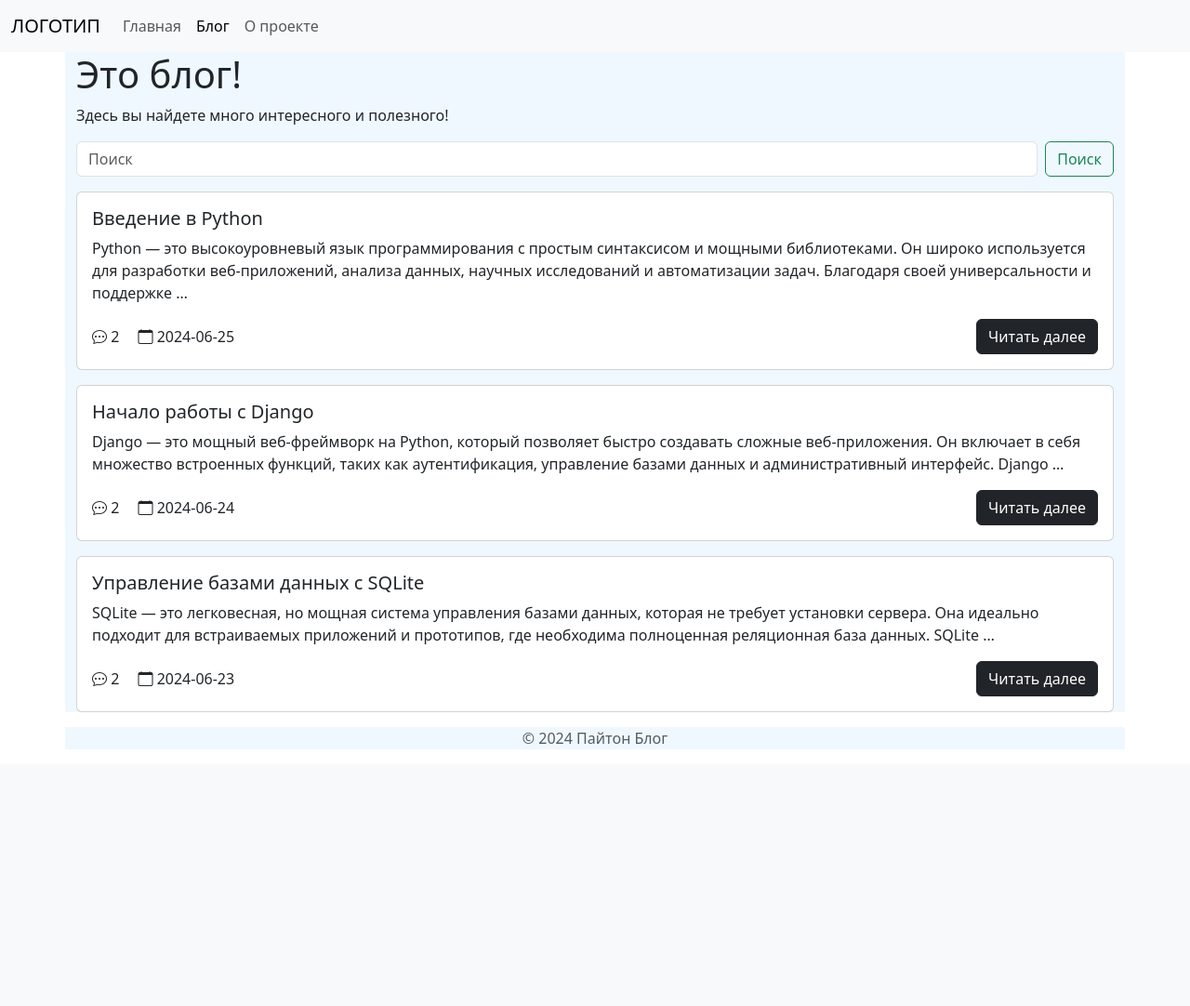
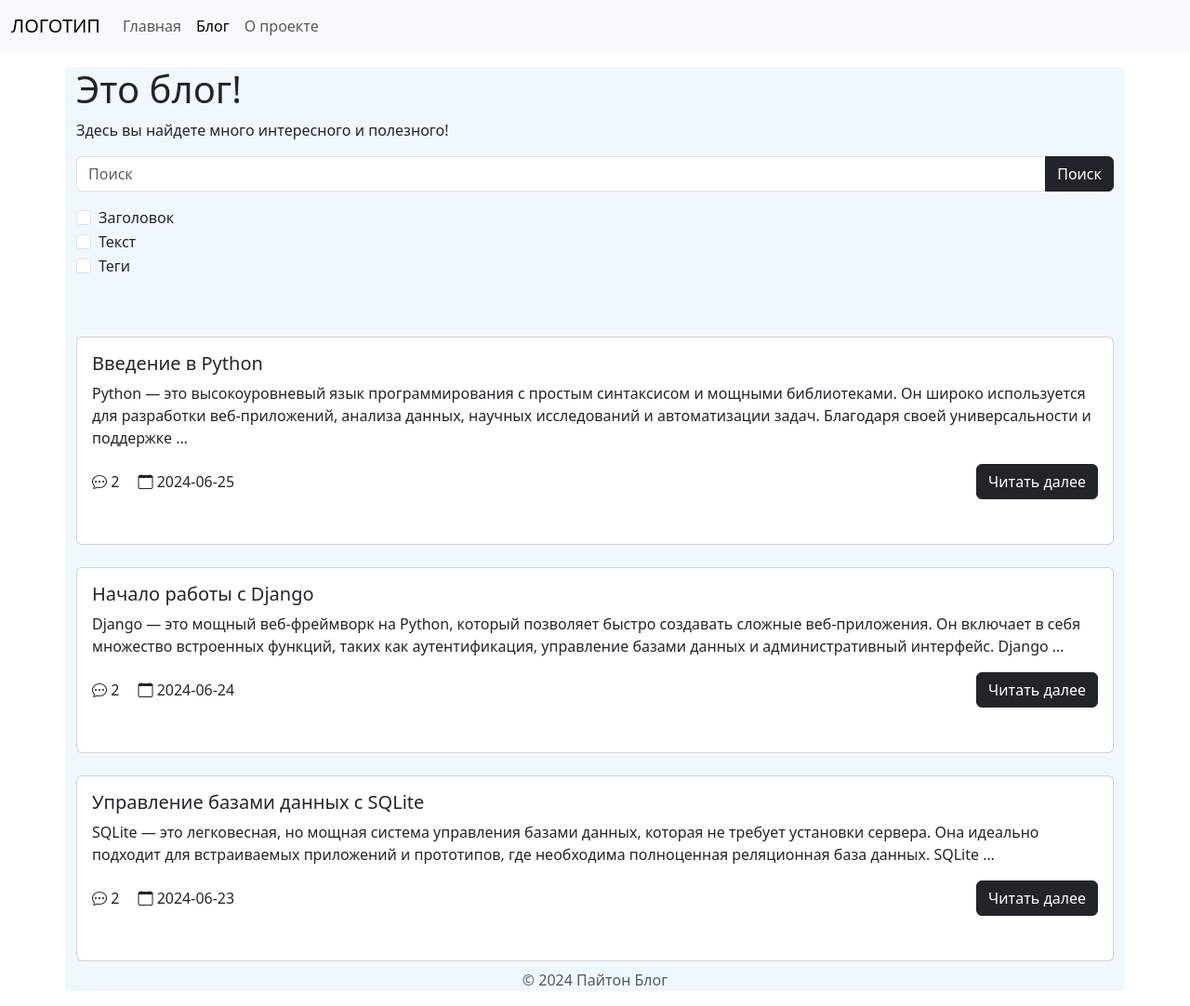
Before and after one commit to Vitaliy-2/django, a Django app: page /blog/ in a window 1280 px wide. Shown: the whole page at 93% size. Before the commit the page ends 800 px from the top, so only its background shows below. Run offline with Django 5.2, Linux system fonts and the light colour scheme.

Commit message:
шаблоны: blog.html - сделали простую форму

```diff
--- a/python_blog/templates/python_blog/blog.html
+++ b/python_blog/templates/python_blog/blog.html
@@ -1,16 +1,37 @@
 {% extends "base.html" %}
+{% load static %}
+{% block head %}
+<link rel="stylesheet" href="{% static 'css/blog.css' %}" />
+{% endblock  %}
 {% block title %}Блог{% endblock %}
 {% block content %}
-<h1>Это блог!</h1>
+<h1 class="mt-3">Это блог!</h1>
 <p>Здесь вы найдете много интересного и полезного!</p>
-{% comment %} Поисковая форма BS5 {% endcomment %}
-<form class="d-flex">
-    <input class="form-control me-2" type="search" placeholder="Поиск" aria-label="Search">
-    <button class="btn btn-outline-success" type="submit">Поиск</button>
+{% comment %} Поисковая форма BS5 с чекбоксами {% endcomment %}
+<form class="mb-5 mt-3">
+    <div class="input-group mb-3">
+        <input class="form-control" type="search" placeholder="Поиск" aria-label="Search" name="search">
+        <button class="btn btn-dark" type="submit">Поиск</button>
+    </div>
+    <div class="form-check">
+        <input class="form-check-input" type="checkbox" name="search_in_title" id="searchInTitle">
+        <label class="form-check-label" for="searchInTitle">Заголовок</label>
+    </div>
+    <div class="form-check">
+        <input class="form-check-input" type="checkbox" name="search_in_text" id="searchInText">
+        <label class="form-check-label" for="searchInText">Текст</label>
+    </div>
+    <div class="form-check">
+        <input class="form-check-input" type="checkbox" name="search_in_tags" id="searchInTags">
+        <label class="form-check-label" for="searchInTags">Теги</label>
+    </div>
 </form>
-{% comment %} Отрисовка постов циклом
-Пост представляет post_preview.html {% endcomment %}
-{% for post in posts %}
-    {% include "includes/post_preview.html" %}
-{% endfor %}
+{% comment %} Отрисовка постов циклом {% endcomment %}
+<div class="row">
+    {% for post in posts %}
+        <div class="col-12 mb-4">
+            {% include "includes/post_preview.html" %}
+        </div>
+    {% endfor %}
+</div>
 {% endblock %}
```
